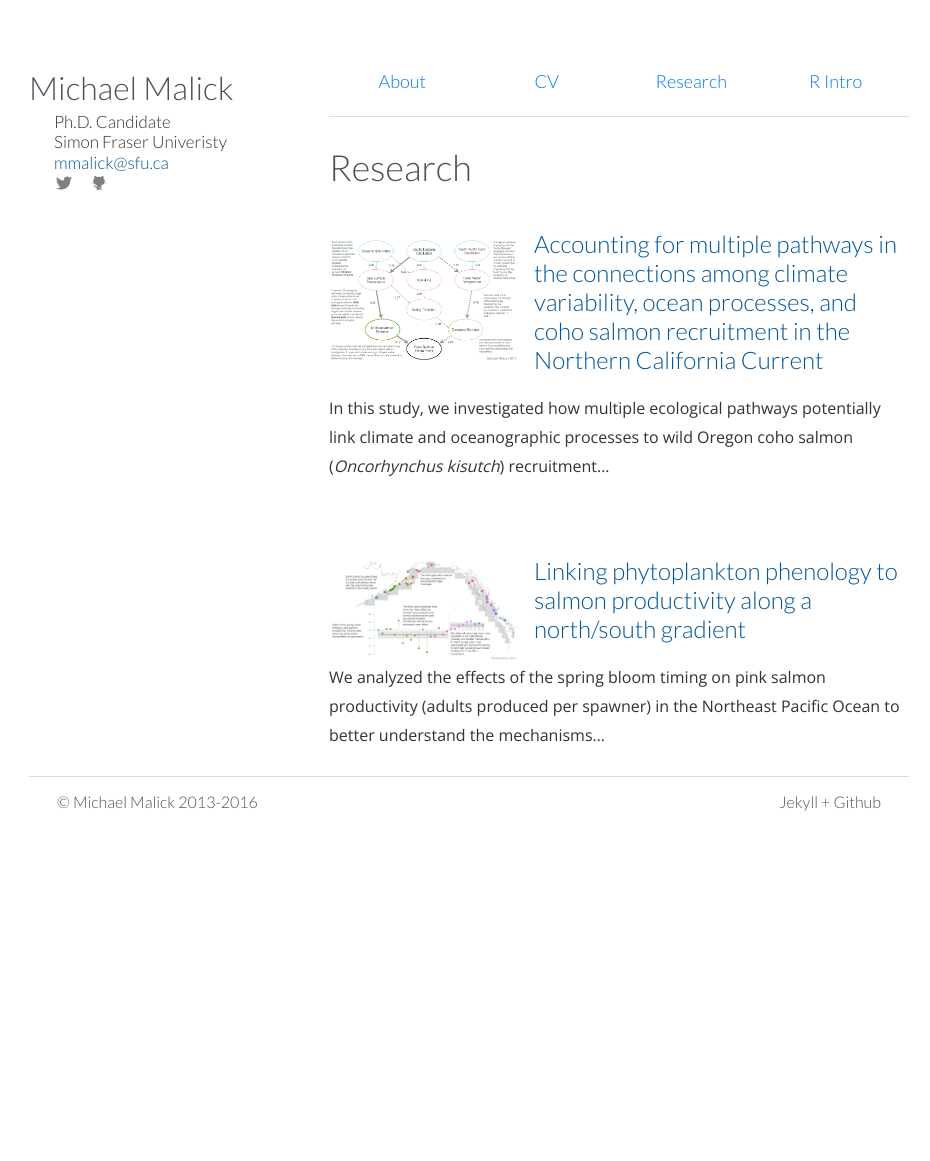
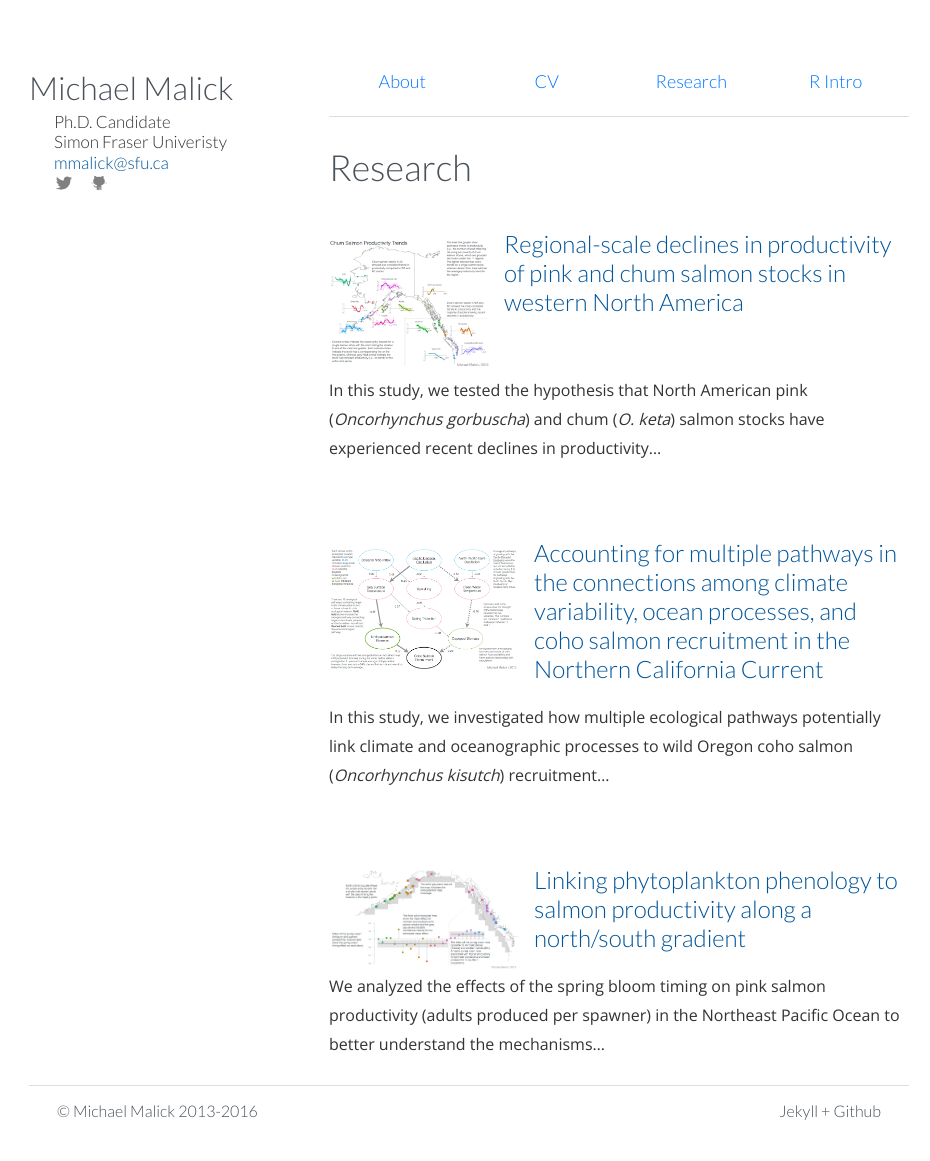
Before and after one commit to michaelmalick/michaelmalick.github.io, a Jekyll site: the page built from research/index.md, in a window 1280 px wide. Shown: the whole page, without its empty margins (141-1071 px from the left). Built offline with Jekyll 4.4.1, drawn with Linux system fonts in a browser that asks for light colours; Markdown is read by kramdown in place of the engine named in the settings; before the commit the page ends 900 px from its top, so only the background shows below that.

Commit message:
Added P+C productivity trends figure and summary

```diff
--- a/research/index.md
+++ b/research/index.md
@@ -10,9 +10,30 @@ title: Michael Malick | Research
 # Research
 
 
+<!-- P+C Productivity Trends -------------------------------------------------->
+
+<h1 style="margin-top:40px"></h1>
+
+<a href="./prod-trends/index.html"><img
+src="./prod-trends/kalman-fig-chum-150.png"
+style="width: 160px; padding-top: 10px" align="left"/></a>
+
+
+<div class = researchlink>
+    <a href="./prod-trends/index.html">Regional-scale declines in productivity
+    of pink and chum salmon stocks in western North America </a> <br>
+  </div>
+
+<h1 style="margin-top:60px"></h1>
+In this study, we tested the hypothesis that North American pink (*Oncorhynchus
+gorbuscha*) and chum (*O. keta*) salmon stocks have experienced recent declines
+in productivity...
+
+
+
 <!-- Bayesian Network --------------------------------------------------------->
 
-<h1 style="margin-top:40px"></h1>
+<h1 style="margin-top:75px"></h1>
 
 <a href="./bayes-network/index.html"><img
 src="./bayes-network/network-fig-150.png"
```
Also changed, not shown: research/prod-trends/index.md (added, +65 -0 lines), research/prod-trends/kalman-fig-chum-150.png (added), research/prod-trends/kalman-fig-chum-720.png (added), research/prod-trends/kalman-fig-pink-150.png (added), research/prod-trends/kalman-fig-pink-720.png (added), 2 other files.
